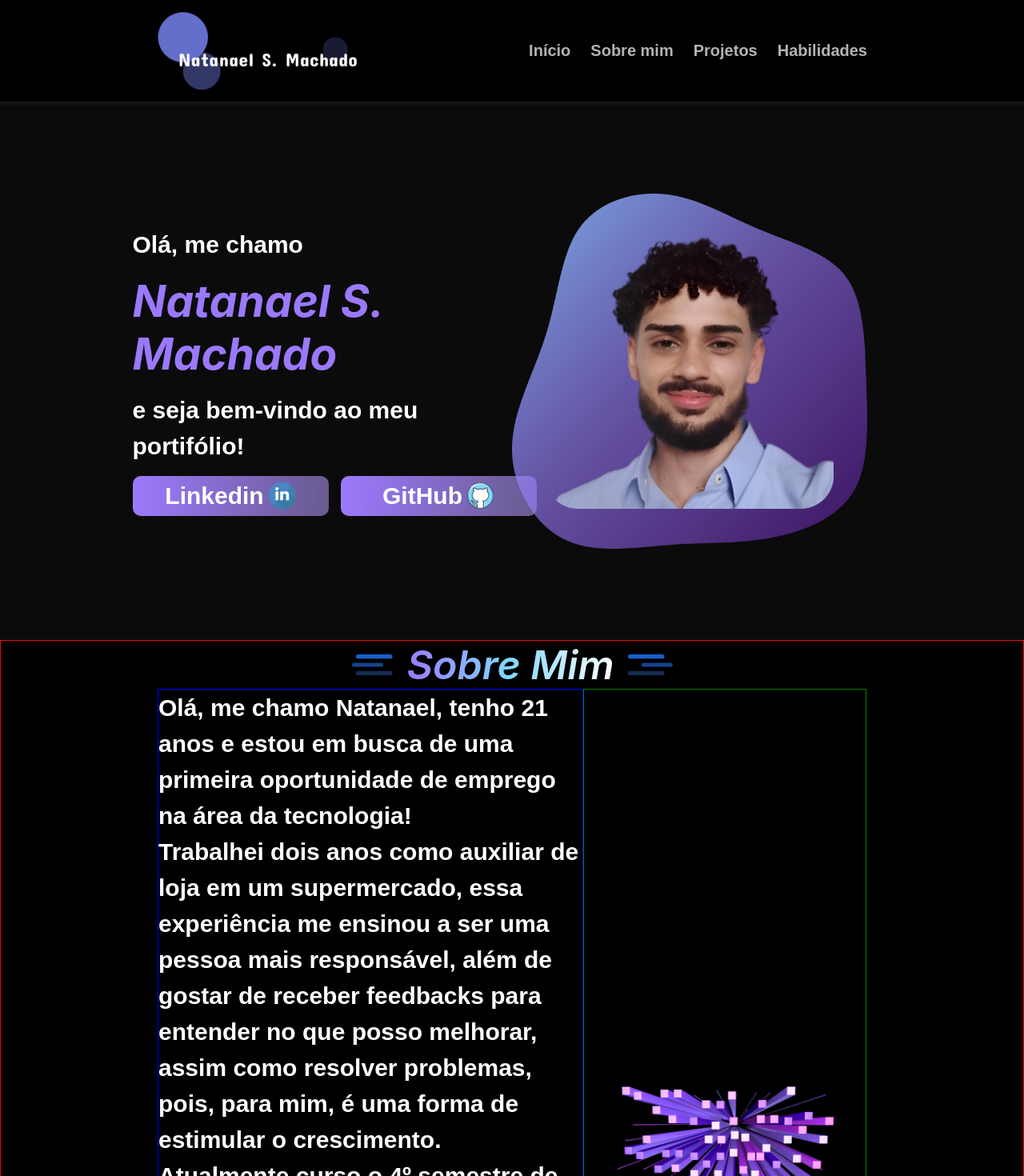
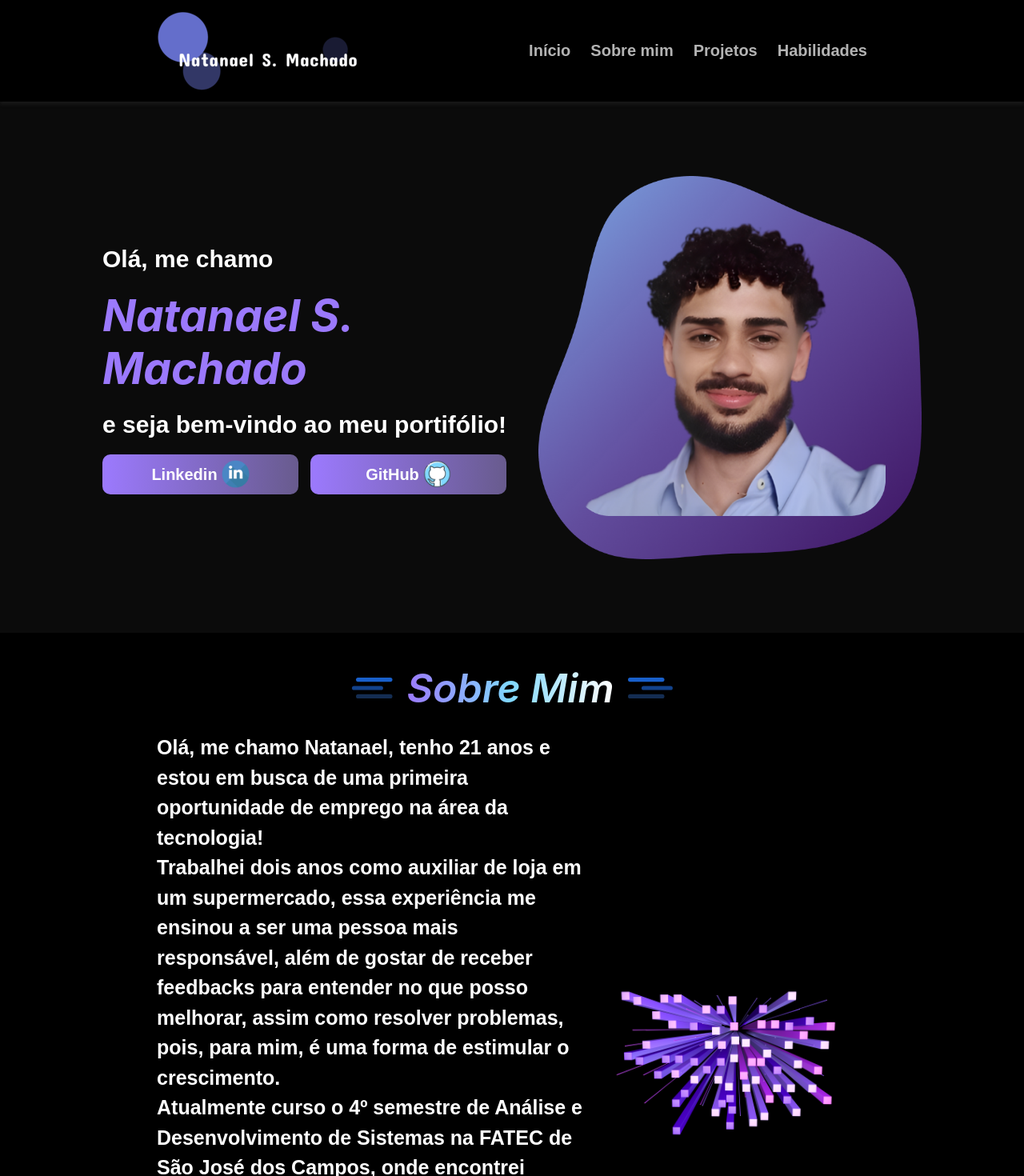
Before and after one commit to NatanaelSM/Portifolio, a React (Vite) app: page / in a window 1280 px wide. Shown: the top 1470 px of the page at 80% size. Built offline with nearby package versions, Linux system fonts and the light colour scheme.

Commit message:
fix: Seção inicial e sobre mim arrumadas e alguns ajustes feitos

```diff
--- a/src/layout/footer/index.tsx
+++ b/src/layout/footer/index.tsx
@@ -10,7 +10,6 @@ export const Footer = () => {
             bg='black'
             justifyContent='center'
             alignItems='center'
-            mt='3%'
             gap='5px'
             className="flex-centralizer">
                 <Text>Desenvolvido por</Text>
--- a/src/main.tsx
+++ b/src/main.tsx
@@ -5,5 +5,5 @@ import App from './App.tsx'
 ReactDOM.createRoot(document.getElementById('root')!).render(
   <React.StrictMode>
     <App />
-  </React.StrictMode>,
+  </React.StrictMode>
 )
--- a/src/pages/home/components/AboutMeSection/AboutMeSection.tsx
+++ b/src/pages/home/components/AboutMeSection/AboutMeSection.tsx
@@ -1,5 +1,4 @@
 import { Flex, Img, Text, forwardRef } from "@chakra-ui/react"
-import '../styles/index.css'
 import { TitleSection } from "../../../../shared/components/titleSection/TitleSection"
 import { ForwardedRef } from "react"
 import imgAboutMe from '../../../../assets/tecnology.png'
@@ -9,97 +8,50 @@ export const AboutMeSection = forwardRef((_props, ref: ForwardedRef<HTMLDivEleme
         <Flex
             ref={ref}
             bg='black'
-            h='85vh'
+            paddingY='3%'
+            h='90vh'
             w='100%'
             paddingInline='20rem'
-            border='1px solid red'
             flexDirection='column'>
             <Flex
-                className="flex-centralizer"
+                justifyContent='center'
+                alignItems='center'
                 w='100%'>
                 <TitleSection titulo='Sobre Mim' />
             </Flex>
             <Flex
                 w='100%'
-                justifyContent='center'>
+                justifyContent='center'
+                pt='3%'>
                 <Flex
                     flexDirection='column'
                     w='60%'
-                    border='1px solid blue'
-                    className="flex-centralizer">
+                    justifyContent='center'
+                    alignItems='center'>
                     <Text
-                        className="text-content">
+                        fontWeight='700'
+                        fontSize='25px'>
                         Olá, me chamo Natanael, tenho 21 anos e estou em busca de uma primeira oportunidade de emprego na área da tecnologia!
                     </Text>
                     <Text
-                        className="text-content">
+                        fontWeight='700'
+                        fontSize='25px'>
                         Trabalhei dois anos como auxiliar de loja em um supermercado, essa experiência me ensinou a ser uma pessoa mais responsável, além de gostar de receber feedbacks para entender no que posso melhorar, assim como resolver problemas, pois, para mim, é uma forma de estimular o crescimento.
                     </Text>
                     <Text
-                        className="text-content">
+                        fontWeight='700'
+                        fontSize='25px'>
                         Atualmente curso o 4º semestre de Análise e Desenvolvimento de Sistemas na FATEC de São José dos Campos, onde encontrei novos desafios a serem superados, estou gostando bastante e cada vez mais estou evoluindo profissional e intelectualmente, não somente pelas aulas mas também por meio de projetos para empresas reais sendo esses realizados em equipe para simular uma situação de trabalho real.
                     </Text>
                 </Flex>
                 <Flex
-                    border='1px solid green'
-                    className="flex-centralizer"
+                    justifyContent='center'
+                    alignItems='center'
                     w='40%'>
                     <Img src={imgAboutMe} alt='img-AboutMe' />
                 </Flex>
             </Flex>
 
-
-
-            {/* <Flex
-                w='100%'
-                h='100%'
-                justifyContent='center'
-                alignItems='center'
-                flexDirection='column'>
-                <Flex
-                    w='100%'
-                    h='10%'
-                    className="flex-centralizer">
-                    <TitleSection titulo='Sobre Mim' />
-                </Flex>
-                <Flex
-                    w='100%'
-                    h='90%'>
-                    <Flex
-                        w='65%'
-                        pt='3%'
-                        gap='3%'
-                        className="flex-centralizer"
-                        flexDirection='column'>
-                        <Text
-                            className="text-content"
-                            w='100%'>
-                            Olá, me chamo Natanael, tenho 21 anos e estou em busca de uma primeira oportunidade de emprego na área da tecnologia!
-                        </Text>
-                        <Text
-                            className="text-content"
-                            w='100%'>
-                            Trabalhei dois anos como auxiliar de loja em um supermercado, essa experiência me ensinou a ser uma pessoa mais responsável, além de gostar de receber feedbacks para entender no que posso melhorar, assim como resolver problemas, pois, para mim, é uma forma de estimular o crescimento.
-                        </Text>
-                        <Text
-                            className="text-content"
-                            w='100%'>
-                            Atualmente curso o 4º semestre de Análise e Desenvolvimento de Sistemas na FATEC de São José dos Campos, onde encontrei novos desafios a serem superados, estou gostando bastante e cada vez mais estou evoluindo profissional e intelectualmente, não somente pelas aulas mas também por meio de projetos para empresas reais sendo esses realizados em equipe para simular uma situação de trabalho real.
-                        </Text>
-                    </Flex>
-                    <Flex
-                        w='35%'
-                        h='100%'
-                        justifyContent='center'
-                        alignItems='center'>
-                        <Flex
-                            maxW='850px'
-                            maxH='700px'>
-                                <Img src={imgAboutMe} alt='img-AboutMe'/>
-                        </Flex>
-                    </Flex>
-                </Flex>
-            </Flex> */}
         </Flex>
     )
 })
--- a/src/pages/home/components/InitialContentSection/InitialContentSection.tsx
+++ b/src/pages/home/components/InitialContentSection/InitialContentSection.tsx
@@ -1,26 +1,23 @@
 import { Flex, HStack, Heading, Img, Text, VStack, Link } from "@chakra-ui/react"
 import linkedinImage from "../../../../assets/linkedin.png";
 import githubImage from "../../../../assets/github.png";
-import '../styles/index.css'
 import foto from '../../../../assets/foto.png'
 import { ForwardedRef, forwardRef } from "react";
+import { BtnInitial } from "./components/BtnInitial";
 
 export const InitialContentSection = forwardRef((_props, ref: ForwardedRef<HTMLDivElement>) => {
 
     return (
         <Flex
+            bg='#0B0B0B'
             ref={ref}
             id="initialContent-container"
-            paddingInline={{
-                base: "2rem",
-                sm: "2rem",
-                md: "2rem",
-                lg: "2rem",
-                xl: "20rem",
-            }}>
+            paddingInline='10%'
+            justifyContent='space-between'
+            h='83vh'>
             <Flex
-                className="flex-centralizer"
-                w='50%'>
+                justifyContent='center'
+                alignItems='center'>
                 <Flex
                     flexDir='column'>
                     <VStack
@@ -48,42 +45,27 @@ export const InitialContentSection = forwardRef((_props, ref: ForwardedRef<HTMLD
                     <HStack
                         spacing='15px'
                         marginTop='15px'>
-                        <Link
-                            className="btn"
-                            href="https://www.linkedin.com/in/natanaelsm/"
-                            target="_blank">
-                            <Text
-                                className="text-content"
-                                marginRight='5px'>
-                                Linkedin
-                            </Text>
-                            <Img boxSize='35px' src={linkedinImage} alt="LinkedIn" />
-                        </Link>
-                        <Link
-                            className="btn"
-                            href='https://github.com/NatanaelSM'
-                            target="_blank">
-                            <Text
-                                className="text-content"
-                                marginRight='5px'
-                                textDecoration='none'>
-                                GitHub
-                            </Text>
-                            <Img boxSize='35px' src={githubImage} alt="LinkedIn" />
-                        </Link>
+
+                        <BtnInitial siteRedirecionamento={"https://www.linkedin.com/in/natanaelsm/"} texto="Linkedin" img={linkedinImage} />
+
+                        <BtnInitial siteRedirecionamento={'https://github.com/NatanaelSM'} texto="GitHub" img={githubImage} />
+
                     </HStack>
                 </Flex>
+            </Flex>
 
-            </Flex>
             <Flex
                 w='50%'
-                className="flex-centralizer">
+                justifyContent='center'
+                alignItems='center'>
                 <Flex
-                    className="flex-centralizer"
+                    justifyContent='center'
+                    alignItems='center'
                     h='100%'>
                     <Img src={foto} alt='foto' />
                 </Flex>
             </Flex>
+
         </Flex>
 
     )
--- /dev/null
+++ b/src/pages/home/components/InitialContentSection/components/BtnInitial.tsx
@@ -0,0 +1,30 @@
+import { Link, Text, Img } from "@chakra-ui/react"
+
+interface BtnInitialProps{
+    siteRedirecionamento: string,
+    texto: string,
+    img: string
+};
+
+export const BtnInitial = ({siteRedirecionamento, texto, img}: BtnInitialProps) => {
+    return (
+        <Link
+            w='245px'
+            h='50px'
+            borderRadius='10px'
+            bg='linear-gradient(92deg, #9b79fc 2.07%, #ffffff40 160.82%);'
+            alignItems='center'
+            justifyContent={'center'}
+            display='flex'
+            href={siteRedirecionamento}
+            target="_blank">
+            <Text
+                fontWeight='600'
+                fontSize='20px'
+                marginRight='5px'>
+                {texto}
+            </Text>
+            <Img boxSize='35px' src={img} alt="LinkedIn" />
+        </Link>
+    )
+}
--- a/src/pages/home/components/ProjectsSection/ProjectsSection.tsx
+++ b/src/pages/home/components/ProjectsSection/ProjectsSection.tsx
@@ -1,5 +1,4 @@
 import { Flex, Heading, forwardRef } from "@chakra-ui/react"
-import '../styles/index.css'
 import sogapImg from "../../../../assets/sogap.png"
 import portifolioImg from "../../../../assets/portifolio.png"
 import formularioSimplesImg from "../../../../assets/formularioSimples.png"
--- a/src/pages/home/components/SkillsSection/Skill.tsx
+++ b/src/pages/home/components/SkillsSection/Skill.tsx
@@ -1,6 +1,4 @@
 import { Box, Flex, Heading, Text } from "@chakra-ui/react"
-import '../styles/index.css'
-
 
 export const Skill = () => {
     return (
--- a/src/pages/home/components/SkillsSection/SkillsSection.tsx
+++ b/src/pages/home/components/SkillsSection/SkillsSection.tsx
@@ -1,5 +1,4 @@
 import { Box, Flex, Heading, Img, Text, forwardRef } from "@chakra-ui/react"
-import '../styles/index.css'
 import { TitleSection } from "../../../../shared/components/titleSection/TitleSection"
 import { ForwardedRef } from "react"
 import javaImg from '../../../../assets/java.png'
--- a/src/pages/home/components/styles/index.css
+++ /dev/null
@@ -1,27 +0,0 @@
-.flex-centralizer{
-    justify-content: center;
-    align-items: center;
-}
-
-.btn {
-    width: 245px;
-    height: 50px;
-    border-radius: 10px;
-    background: linear-gradient(92deg, #9B79FC 2.07%, rgba(255, 255, 255, 0.25) 160.82%);
-    align-items: center;
-    justify-content: center;
-    cursor: pointer;
-    display: flex;
-}
-
-.text-content{
-    color: white;
-    font-weight: bold;
-    font-size: 30px;
-}
-
-#initialContent-container{
-    height: calc(100vh - 13rem);
-    background: #0B0B0B;
-    width: 100%;
-}
--- a/src/shared/components/swiperContent/SwiperContent.tsx
+++ b/src/shared/components/swiperContent/SwiperContent.tsx
@@ -1,5 +1,4 @@
 import { Flex, Heading, Img, Link, Text } from "@chakra-ui/react"
-import '../../../pages/home/components/styles/index.css'
 
 interface SwiperPropriedades {
     nome: string,
```
Also changed, not shown: src/layout/header/index.tsx (+0 -11 lines), src/pages/home/index.tsx (+10 -16 lines).
